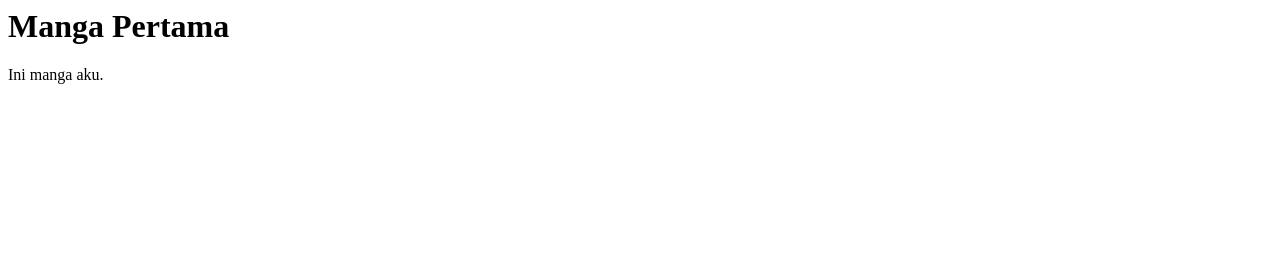
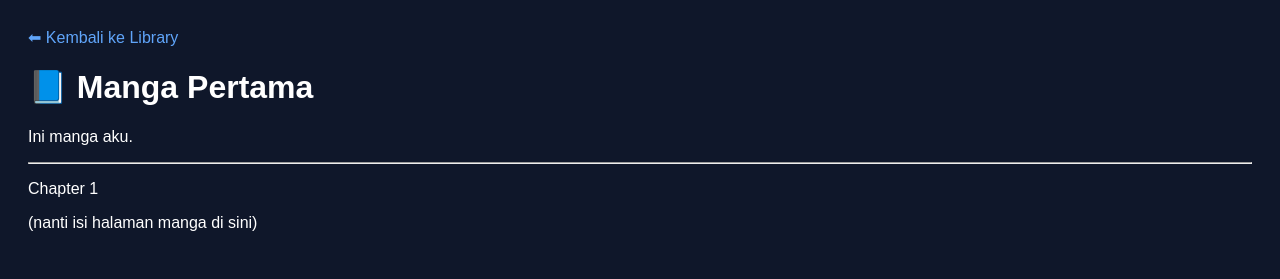
Before and after one commit to rahmiindahmulya-droid/GateKeepingLibrary, a plain HTML site: page manga/manga1.html in a window 1280 px wide. Drawn offline with Linux system fonts and the light colour scheme.

Commit message:
Update manga1.html

```diff
--- a/manga/manga1.html
+++ b/manga/manga1.html
@@ -1,2 +1,31 @@
-<h1>Manga Pertama</h1>
+<!DOCTYPE html>
+<html>
+<head>
+  <title>Manga Pertama</title>
+  <style>
+    body {
+      background: #0f172a;
+      color: white;
+      font-family: Arial;
+      padding: 20px;
+    }
+    a {
+      color: #60a5fa;
+      text-decoration: none;
+    }
+  </style>
+</head>
+<body>
+
+<a href="../index.html">⬅ Kembali ke Library</a>
+
+<h1>📘 Manga Pertama</h1>
 <p>Ini manga aku.</p>
+
+<hr>
+
+<p>Chapter 1</p>
+<p>(nanti isi halaman manga di sini)</p>
+
+</body>
+</html>
```
